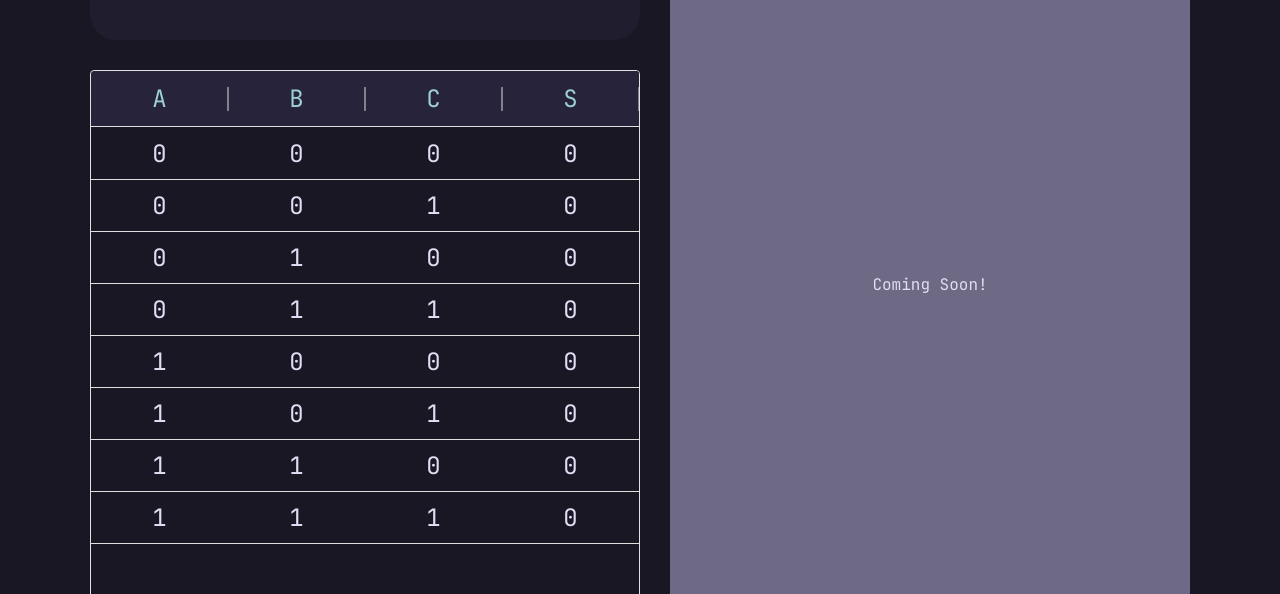
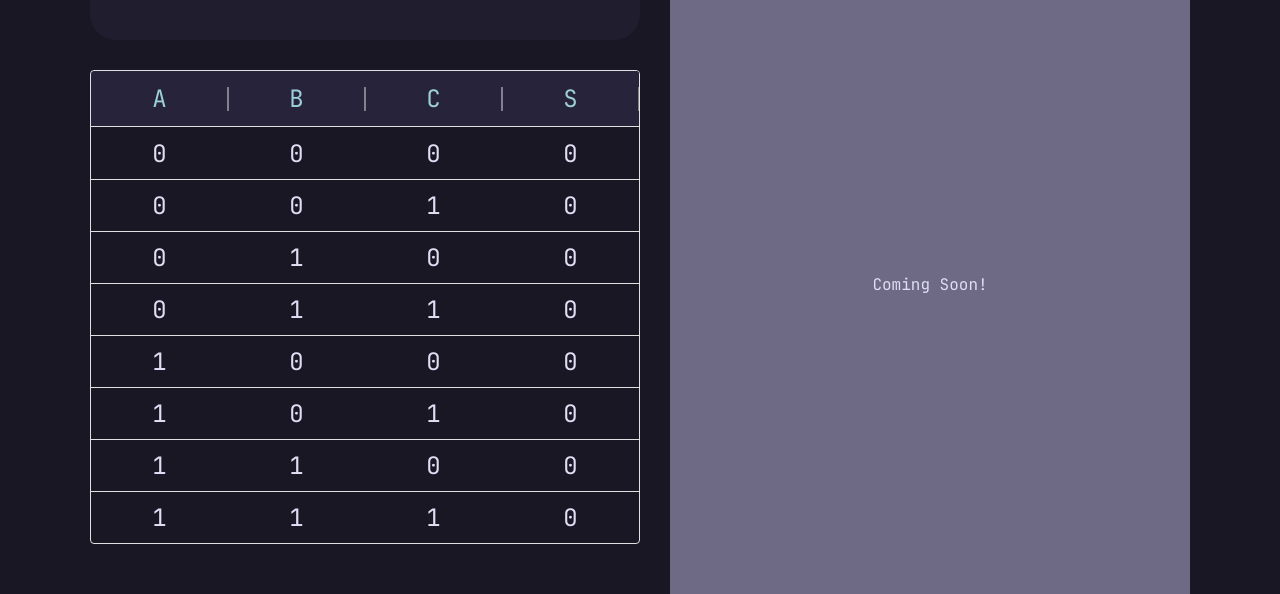
Before and after one commit to gckneip/Magi, a React (Create React App) app in the folder teste_cursorium2/: page / in a window 1280 px wide. Shown: the part 198-792 px from the top of the page. Built offline with nearby package versions, Linux system fonts and the light colour scheme.

Commit message:
consertando tamanho da tabela

```diff
--- a/teste_cursorium2/src/board/components/InputTable/styles/InputTable.css
+++ b/teste_cursorium2/src/board/components/InputTable/styles/InputTable.css
@@ -1,6 +1,8 @@
 .InputTableDiv{
     display: grid;
     align-items: center;
+    height: fit-content;
+    max-height: 100%;
   }
 
 .InputTable .MuiDataGrid-cell {
```
